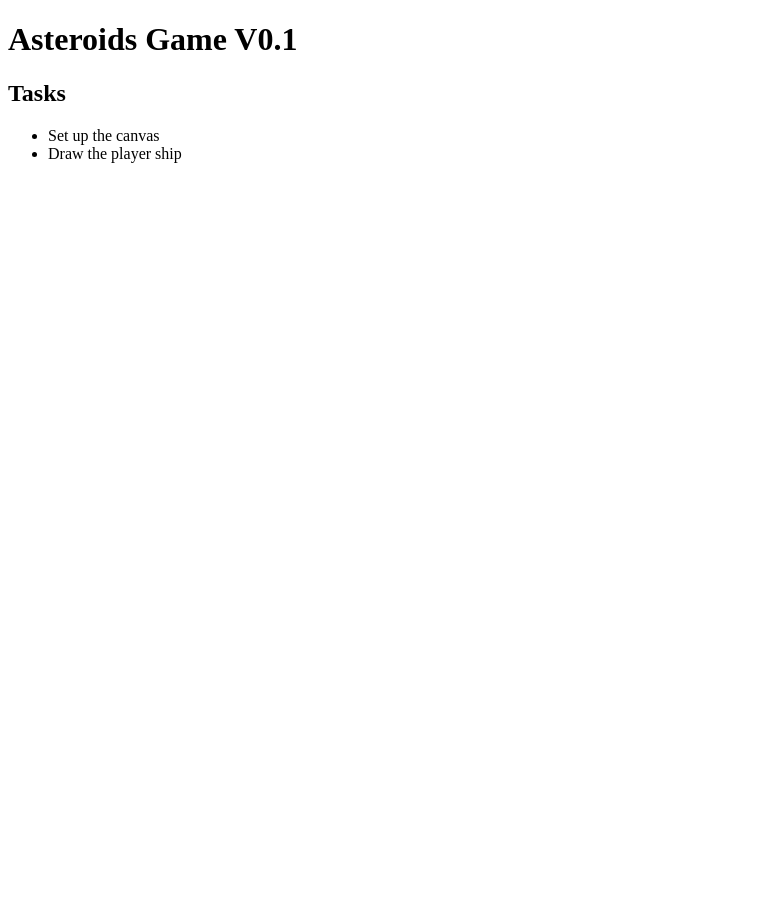
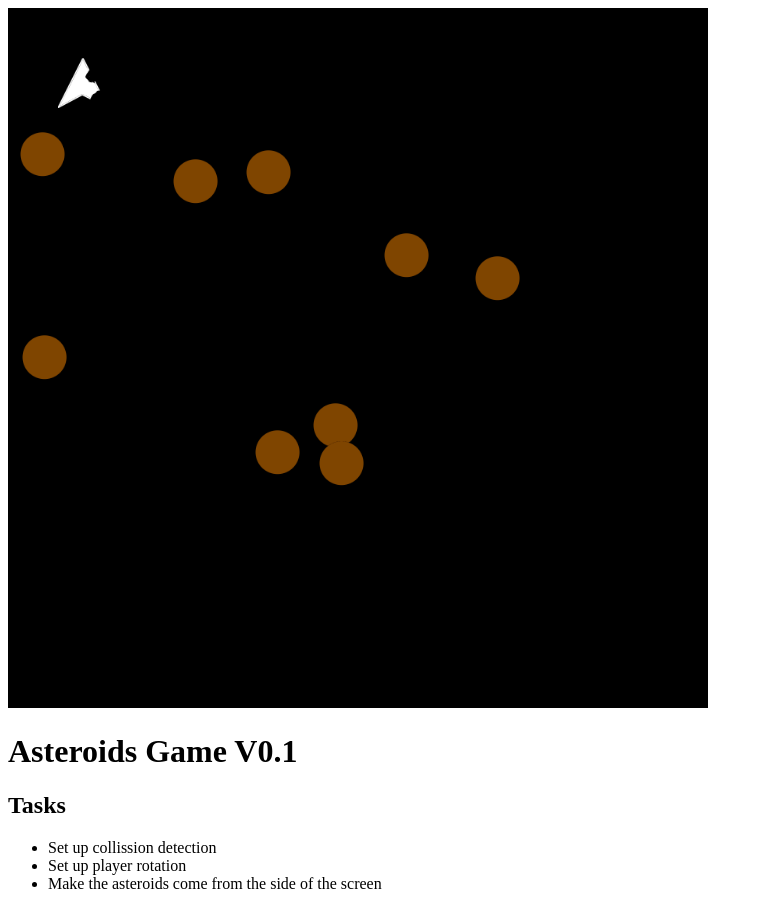
Before and after one commit to redemptive/js-asteroids, a plain HTML site: page index.html in a window 1280 px wide. Shown: the whole page, without its empty margins (0-763 px from the left). Before the commit the page ends 800 px from the top, so only its background shows below. Drawn offline with nearby package versions, Linux system fonts and the light colour scheme.

Commit message:
Added collission detection, player damage and better asteroid AI

```diff
--- a/index.html
+++ b/index.html
@@ -2,15 +2,16 @@
 <html>
 <head>
 	<title>Asteroids Game</title>
+	<script src="https://code.jquery.com/jquery-3.2.1.min.js" integrity="sha256-hwg4gsxgFZhOsEEamdOYGBf13FyQuiTwlAQgxVSNgt4=" crossorigin="anonymous"></script>
 	<script type="text/javascript" src="js/app.js"></script>
-	<script src="https://code.jquery.com/jquery-3.2.1.min.js" integrity="sha256-hwg4gsxgFZhOsEEamdOYGBf13FyQuiTwlAQgxVSNgt4=" crossorigin="anonymous"></script>
 </head>
 <body>
 	<h1>Asteroids Game V0.1</h1>
 	<h2>Tasks</h2>
 	<ul>
-		<li>Set up the canvas</li>
-		<li>Draw the player ship</li>
+		<li>Set up collission detection</li>
+		<li>Set up player rotation</li>
+		<li>Make the asteroids come from the side of the screen</li>
 	</ul>
 </body>
 </html>
--- a/js/app.js
+++ b/js/app.js
@@ -1,3 +1,201 @@
 $(document).ready(function() {
 
+	var gameHeight = 700;
+	var gameWidth = 700;
+
+	const gameArea = {
+		canvas : document.createElement("canvas"),
+		start : function () {
+			//Initiate the game area
+			this.canvas.width = gameHeight;
+			this.canvas.height = gameWidth;
+			this.context = this.canvas.getContext("2d");
+			document.body.insertBefore(this.canvas,document.body.childNodes[0]);
+			this.interval = setInterval(updateGameArea, 20);
+		},
+		clear : function () {
+			//Clear the canvas to avoid drawing over the last frame
+			this.context.clearRect(0, 0, this.canvas.width, this.canvas.height);
+			this.draw(this.canvas.height,this.canvas.width,0,0,"black");
+		},
+		draw : function (height,width,x,y,color,rotation = 0) {
+			//Draw function with rotation if provided
+			this.context.save();
+			this.context.fillStyle = color;
+			this.context.translate(x,y);
+			this.context.rotate(rotation);
+			this.context.fillRect(0, 0, width, height);
+			this.context.restore();
+		},
+		drawText : function (theString, x, y, size = 16) {
+			//Draw function for text
+			this.context.save();
+			this.context.font = size + "px Verdana";
+			this.context.fillText(theString, x, y);
+			this.context.restore();
+		},
+		drawImg : function (width, height, x, y, image, rotation = 0) {
+			//Draw an image with the given parameters
+			this.context.save();
+			this.context.drawImage(image, x, y, width, height);
+			this.context.restore();
+		}
+	};
+	//87 & 38 = up, 68 & 39 = right, 65 & 40 = down, 83 & 37 = left, 80 = pause
+	var keyMap = {87: false, 38: false, 68: false, 39: false, 65: false, 40: false, 83: false, 37: false, 80: false};
+	var asteroids = [];
+	var asteroidImg;
+	var asteroidNum = 7;
+	var paused = false;
+	var maxAsteroids = 10;
+
+	$(document).keydown(function(e) {
+		if (e.keyCode in keyMap) {
+			keyMap[e.keyCode] = true;
+			if (paused && e.keyCode == 80) {
+				paused = false;
+			} else if (!paused && e.keyCode == 80){
+				paused = true;
+			}
+		}
+	}).keyup(function(e) {
+		if (e.keyCode in keyMap) {
+			keyMap[e.keyCode] = false;
+		}
+	});
+
+	var player = {
+		x: 50,
+		y: 50,
+		height: 50,
+		width: 50,
+		speed: 2,
+		rotation: 0,
+		img: [],
+		lives: 2,
+		draw: function() {
+			gameArea.drawImg(this.width, this.height, this.x, this.y, this.img[this.lives], this.rotation);
+		},
+		init: function() {
+			this.img.src = "assets/player.png";
+		}
+	}
+
+	function asteroid(x, y, xSpeed, ySpeed, height, width, collided = false) {
+		this.x = x;
+		this.y = y;
+		this.collided = collided;
+		this.height = height;
+		this.width = width;
+		this.xSpeed = xSpeed;
+		this.ySpeed = ySpeed;
+		this.draw = function() {
+			gameArea.drawImg(this.width, this.height, this.x, this.y, asteroidImg);
+		},
+		this.move = function() {
+			if (this.x < 0 || this.x > gameWidth || this.y < 0 || this.y > gameHeight) {
+				this.reset();
+			} else {
+				this.x += this.xSpeed;
+				this.y += this.ySpeed;
+			}
+		},
+		this.reset = function() {
+			if (asteroids.length < maxAsteroids) {
+				this.x = Math.floor(Math.random() * gameWidth);
+				this.y = Math.floor(Math.random() * gameHeight);
+				this.xSpeed = Math.floor(Math.random() * 6) - 3;
+				this.ySpeed = Math.floor(Math.random() * 6) - 3;
+				this.height = 50;
+				this.width = 50;
+				this.collided = false;
+			} else {
+				this.die();
+			}
+		},
+		this.split = function() {
+			if (!this.collided) {
+				asteroids.push(new asteroid(this.x, this.y, this.xSpeed, this.ySpeed, this.height / 2, this.width /2, true));
+				this.height /= 2;
+				this.width /= 2;
+			}
+		},
+		this.die = function() {
+			asteroids.splice(asteroids.indexOf(this),1);
+		}
+	}
+
+	function initGame() {
+		player.init();
+		player.img[0] = new Image();
+		player.img[0].src = "assets/playerDam2.png"
+		player.img[1] = new Image();
+		player.img[1].src = "assets/playerDam1.png"
+		player.img[2] = new Image();
+		player.img[2].src = "assets/player.png"
+		asteroidImg = new Image();
+		asteroidImg.src = "assets/asteroid.png";
+		for (var i = 0; i < asteroidNum; i++) {
+			asteroids[i] = new asteroid(Math.floor(Math.random() * gameWidth), Math.floor(Math.random() * gameHeight), Math.floor(Math.random() * 6) - 3, Math.floor(Math.random() * 6) - 3, 50, 50);
+		}
+		console.log(asteroids);
+	}
+
+	function collission(x1,y1,w1,h1,x2,y2,w2,h2) {
+		var r1 = w1 + x1;
+		var b1 = h1 + y1;
+		var r2 = w2 + x2;
+		var b2 = h2 + y2;
+
+		if (x1 < r2 && r1 > x2 && y1 < b2 && b1 > y2) {
+			return true;
+		} else {
+			return false;
+		}
+	}
+
+	function checkKeys() {
+		//up
+		if (keyMap[87] || keyMap[38]) {
+			player.y -= player.speed;
+		}
+		//Right
+		if (keyMap[68] || keyMap[39]) {
+			player.x += player.speed;
+			//player.rotation += 0.1;
+		}
+		//Left
+		if (keyMap[65] || keyMap[40]) {
+			player.x -= player.speed;
+			//player.rotation -= 0.1;
+		}
+		//Down
+		if (keyMap[83] || keyMap[37]) {
+			player.y += player.speed;
+		}
+	}
+
+	function updateGameArea() {
+		gameArea.clear();
+		checkKeys();
+		player.draw();
+		if (asteroids.length > maxAsteroids) {
+			asteroids.splice(0,maxAsteroids - asteroids.length);
+		}
+		for (var i = 0; i < asteroids.length; i++) {
+			if (collission(player.x, player.y, player.width, player.height, asteroids[i].x, asteroids[i].y, asteroids[i].width, asteroids[i].height)) {
+				if (asteroids[i].collided === false && player.lives > 0) {
+					player.lives --;
+				}
+				asteroids[i].split();
+				asteroids[i].collided = true;
+			}
+			asteroids[i].move();
+			asteroids[i].draw();
+		}
+	}
+
+	gameArea.start();
+	initGame();
+
 });
```
Also changed, not shown: assets/asteroid.png (added), assets/player.png (added), assets/playerDam1.png (added), assets/playerDam2.png (added), 1 other file.
